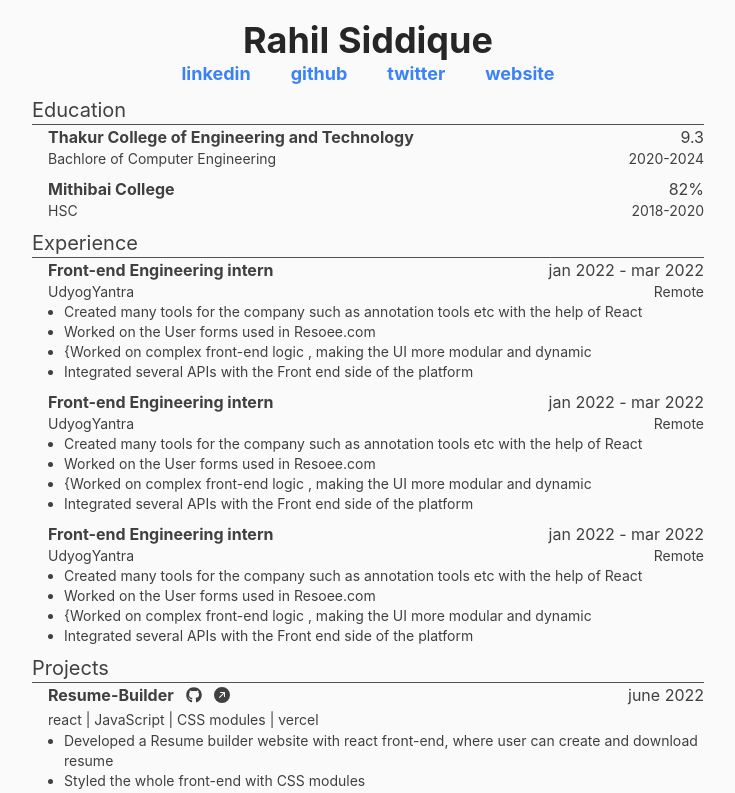
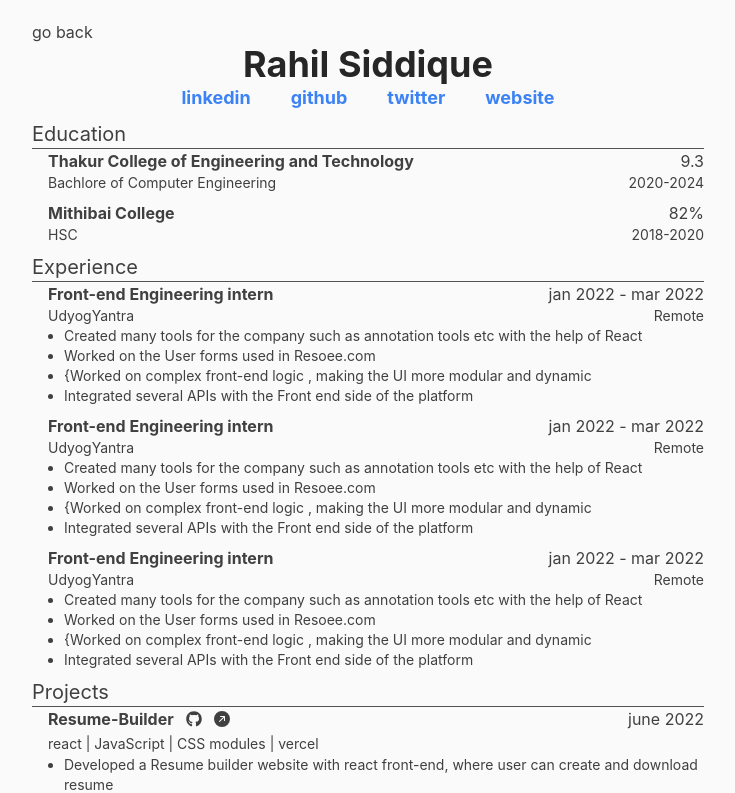
Before and after one commit to Rahilsiddique/rahil, a Next.js app: page /resume in a window 1280 px wide. Shown: the top 793 px of the page, without its empty margins (272-1007 px from the left). Built offline with nearby package versions, Linux system fonts and the light colour scheme.

Commit message:
[feature] go back button on resume page
Signed-off-by: Rahilsiddique <siddiquerahil19@gmail.com>

```diff
--- a/app/(portfolio)/page.tsx
+++ b/app/(portfolio)/page.tsx
@@ -9,7 +9,6 @@ import matter from "gray-matter";
 const page: NextPage = () => {
   const intro = getIntroMetadata();
   const content = matter(intro.slug);
-
   return (
     <PageWrapper>
       <main>
--- a/app/(resume)/resume/page.tsx
+++ b/app/(resume)/resume/page.tsx
@@ -7,10 +7,13 @@ import Projects from "../../../components/resume/Projects";
 import Skills from "../../../components/resume/Skills";
 
 import { NextPage } from "next";
+import { useRouter } from "next/navigation";
 
 const page: NextPage = () => {
+  const router = useRouter();
   return (
     <div className="pt-5 pb-10 dark:bg-theme-900">
+      <button onClick={() => router.back()}>go back</button>
       <Title titleInfo={data.title} />
       <Education eduInfo={data.education} />
       <Experience expInfo={data.experience} />
```
Also changed, not shown: content/Intro.md (+3 -0 lines).
